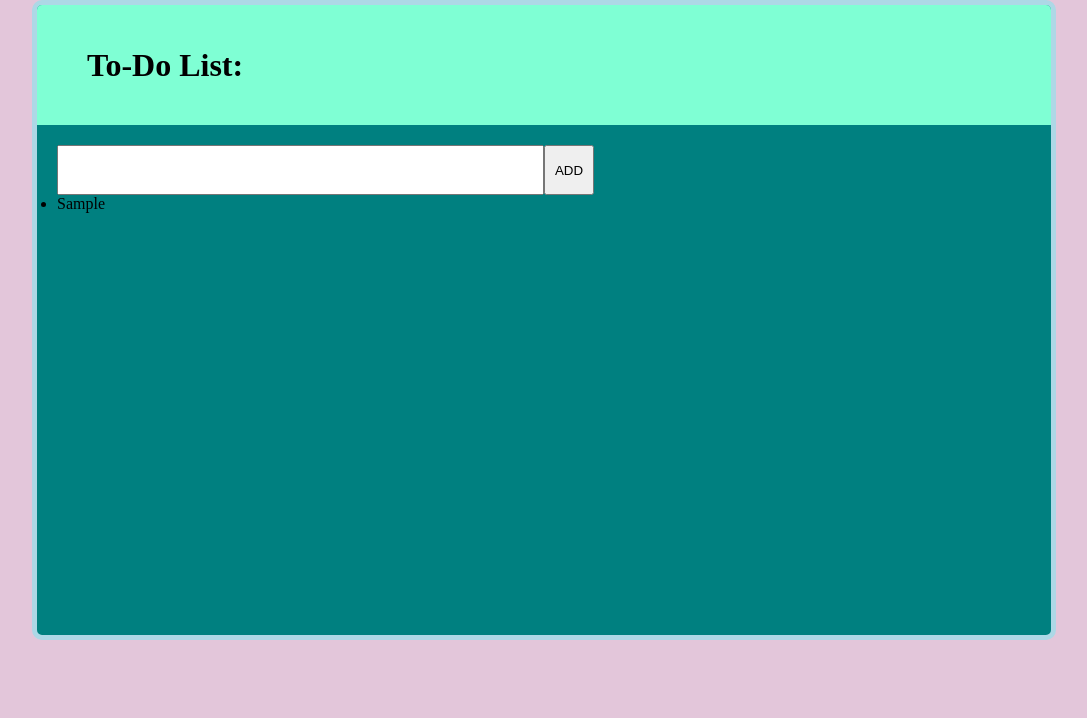
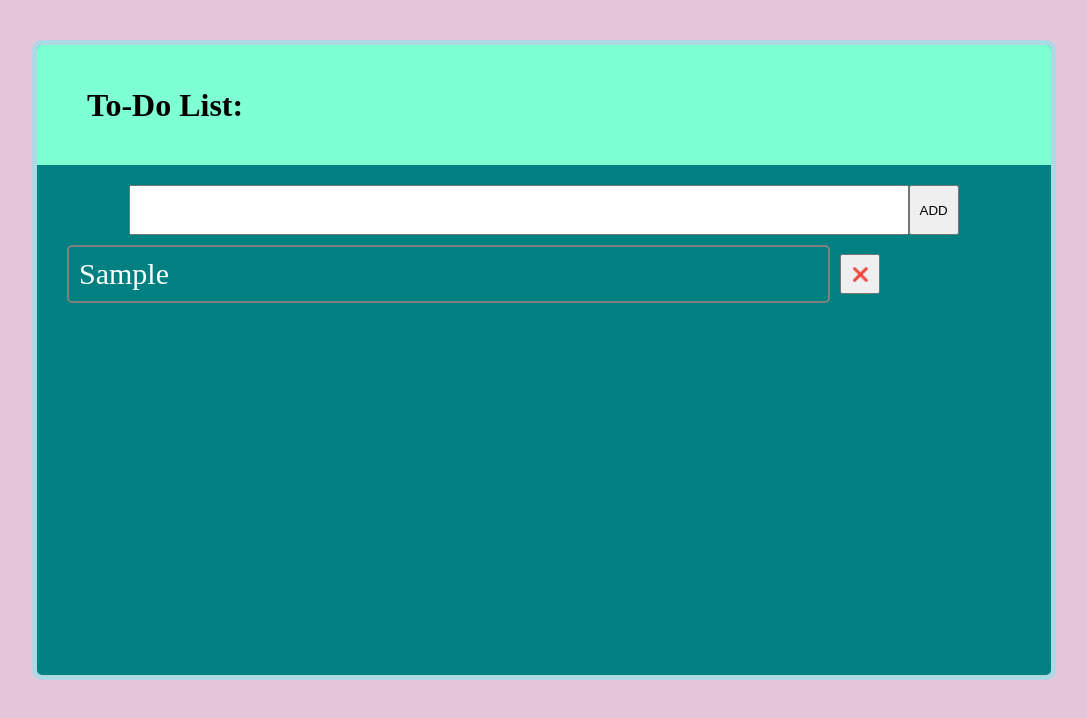
Before and after one commit to boyWithNoJ0b/todo-list, a React (Vite) app: page / in a window 1280 px wide. Both pictures are taken after typing "Sample" into the empty fields and a click on the button "ADD". Shown: the top 718 px of the page, without its empty margins (96-1183 px from the left). Built offline with nearby package versions, Linux system fonts and the light colour scheme.

Commit message:
added more functionality: todo item deletion and item marked as done, also added little styles

```diff
--- a/src/App.css
+++ b/src/App.css
@@ -5,4 +5,5 @@
   background-color: teal;
   border-radius: 10px;
   border: 5px solid lightblue;
+  margin-top: 40px;
 }
--- a/src/components/Body.css
+++ b/src/components/Body.css
@@ -1,14 +1,58 @@
 .Body {
   padding: 20px;
+  display: flex;
+  flex-direction: column;
+}
+
+.input-container {
+    display: flex;
+    align-self: center;
+    width: 100%;
+    justify-content: center;
+}
+
+.Body ul {
+    display: flex;
+    flex-direction: column;
+    gap: 10px;
+    margin: 10px;
+    color: white;
 }
 
 .todo-input {
-  min-width: 50%;
+  min-width: 80%;
   min-height: 50px;
   width: fit-content;
+  font-size: 25px;
 }
 
 .add-btn {
   height: 50px;
   width: 50px;
 }
+
+
+.todo-item {
+    display: flex;
+    flex-direction: row;
+    gap: 10px
+}
+
+.todo-item li {
+    display: inline-block;
+    width: 80%;
+    border: 2px solid gray;
+    border-radius: 5px;
+    padding: 10px;
+    font-size: 30px;
+}
+
+.todo-item li:hover {
+    background-color: rgba(127, 255, 212, 0.3);
+}
+
+.todo-item button {
+    width: 40px;
+    height: 40px;
+    align-self: center;
+}
--- a/src/components/Body.jsx
+++ b/src/components/Body.jsx
@@ -13,14 +13,42 @@ export default function Body() {
     }
 
     setItems((odlItems) => {
-      return [...odlItems, { text: newItem, id: uuid() }];
+      return [...odlItems, { text: newItem, id: uuid(), isDone: false }];
     });
 
     setNewItem("");
   };
 
+  //helper function for adding style like this toDo is done
+  const markAsDone = (id) => {
+    setItems((oldItems) => {
+      const markedItems = oldItems.map((item) => {
+        if (item.id == id) {
+          return { ...item, isDone: !item.isDone };
+        }
+        return item;
+      });
+      return markedItems;
+    });
+  };
+
+  // function for deleting items
+  const deleteItem = (id) => {
+    setItems((oldItems) => {
+      const filteredItems = oldItems.filter((item) => {
+        if (item.id === id) {
+          return false;
+        } else {
+          return true;
+        }
+      });
+      return filteredItems;
+    });
+  };
+
   return (
     <div className="Body">
+      <div className="input-container">
         <input
           type="text"
           className="todo-input"
@@ -30,9 +58,22 @@ export default function Body() {
         <button className="add-btn" onClick={() => addItem()}>
           ADD
         </button>
+      </div>
       <ul>
         {items.map((i) => {
-          return <li key={i.id}>{i.text}</li>;
+          return (
+            <div key={i.id} className="todo-item">
+              <li
+                style={{
+                  textDecoration: i.isDone && "line-through",
+                  fontStyle: i.isDone && "italic",
+                }}
+                onClick={() => markAsDone(i.id)}>
+                {i.text}
+              </li>
+              <button onClick={() => deleteItem(i.id)}>❌</button>
+            </div>
+          );
         })}
       </ul>
     </div>
```
Lines whose indentation alone changed are shown as unchanged.
